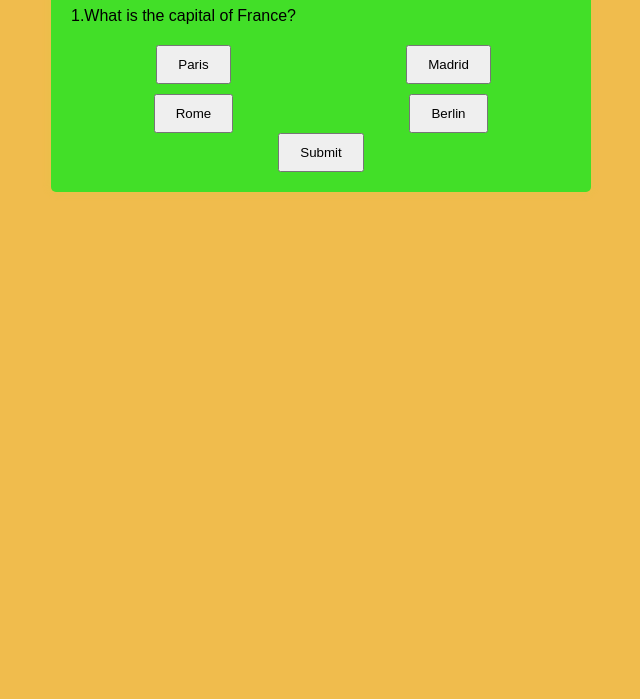
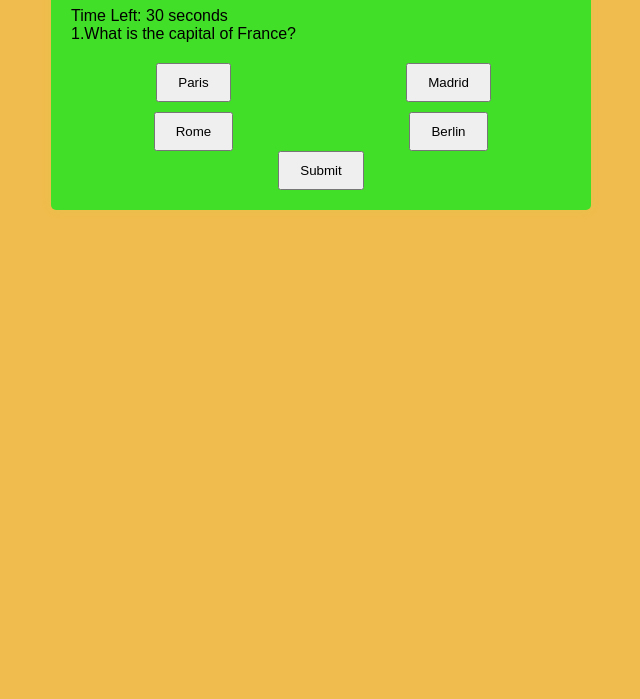
Before and after one commit to killer102002/quiz, a plain HTML site: page index.html in a window 1280 px wide. Shown: the part 101-800 px from the top of the page, without its empty margins (319-959 px from the left). Drawn offline with Linux system fonts and the light colour scheme.

Commit message:
Update index.html

```diff
--- a/index.html
+++ b/index.html
@@ -7,6 +7,7 @@
 <body>
   <div id="quiz">
     <h1>Interactive Quiz</h1>
+    <div id="timer">Time Left: <span id="time">30</span> seconds</div> <!-- Timer Display -->
     <div id="question"></div>
     <div id="options"></div>
     <button id="submit">Submit</button>
```
